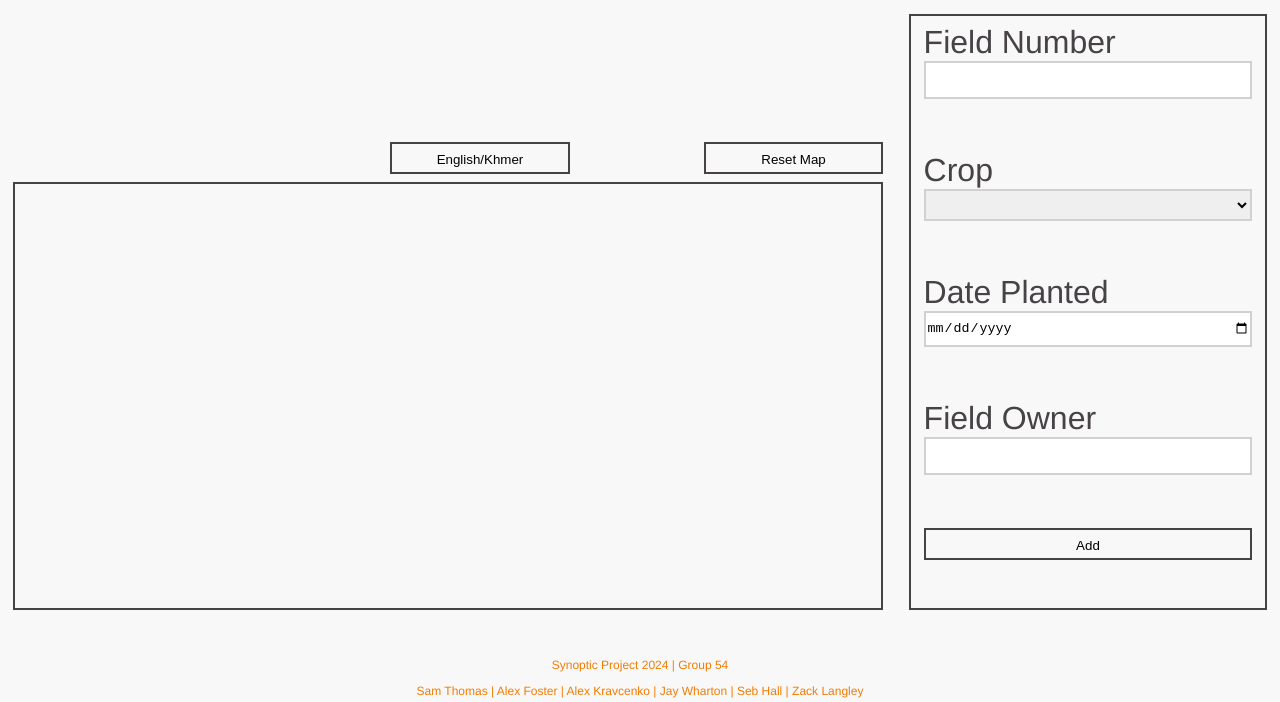
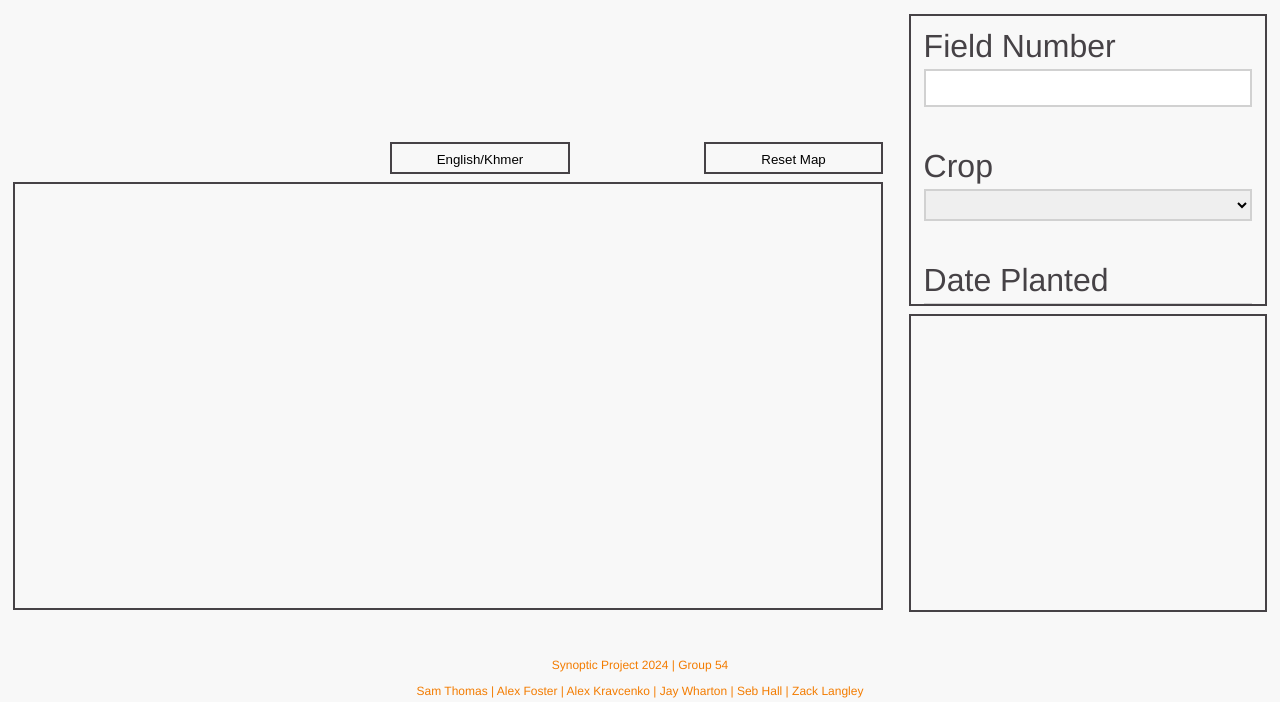
Before and after one commit to sxmus404/y2synoptic, a website: page app/public/home.html in a window 1280 px wide. Shown: the part 98-800 px from the top of the page. Drawn offline with nearby package versions, Linux system fonts and the light colour scheme.

Commit message:
Styled lower side section

```diff
--- a/app/public/style.css
+++ b/app/public/style.css
@@ -401,12 +401,24 @@ a {
     float: left;
 }
 
+.side-lower {
+    border: 2px solid var(--dark);
+    text-align: left;
+    padding: 1vh 1vw;
+    margin: 1vh 0vw;
+    height: 34.75vh;
+    max-height: 34.75vh;
+    font-size: 32px;
+    overflow: hidden;
+}
+
 .side-form {
     border: 2px solid var(--dark);
     text-align: left;
     padding: 1vh 1vw;
     margin: 1vh 0vw;
-    height: 72vh;
+    height: 34vh;
+    max-height: 34vh;
     font-size: 32px;
     overflow: hidden;
 }
@@ -416,15 +428,17 @@ a {
     flex-direction: column;
 }
 
+#field-form > * {
+    margin-top: 0.5vh;
+}
+
 .side-form > form > input {
     height: 32px;
-    margin-bottom: 2vh;
     border: 2px solid var(--hidden);
 }
 
 .side-form > form > select {
     height: 32px;
-    margin-bottom: 2vh;
     border: 2px solid var(--hidden);
 }
 
```
